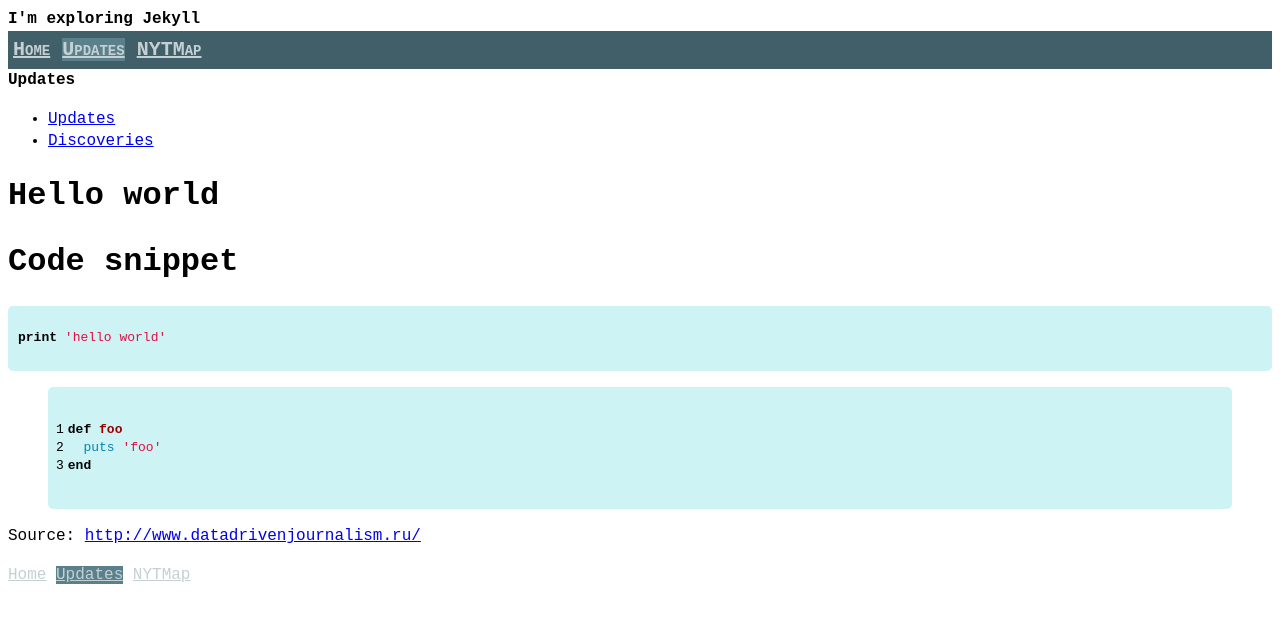
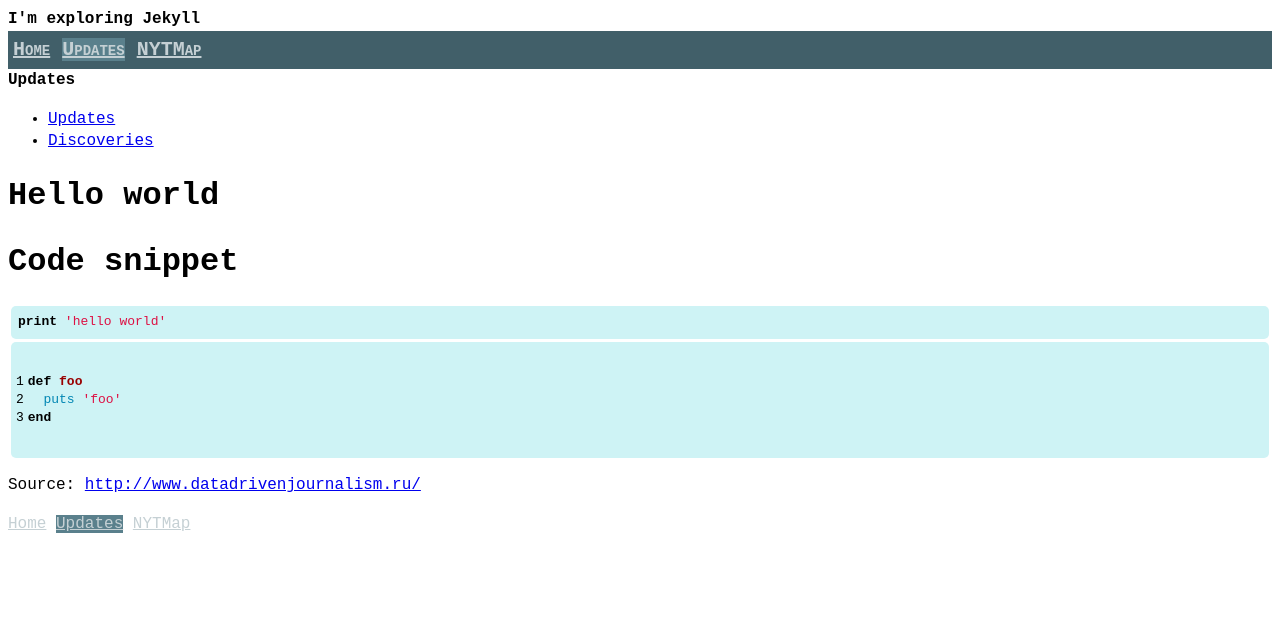
Before and after one commit to ansakoy/lusamut, a Jekyll site: the page built from _posts/discoveries/2016-01-11-code-snippet.md, in a window 1280 px wide. Shown: the top 623 px of the page. Built offline with Jekyll 4.4.1, drawn with Linux system fonts in a browser that asks for light colours; Markdown is read by kramdown in place of the engine named in the settings.

Commit message:
Update syntax.css

```diff
--- a/css/syntax.css
+++ b/css/syntax.css
@@ -1,4 +1,4 @@
-.highlight  { background: #CEF3F5; border-radius: 5px; -moz-border-radius: 5px; -webkit-border-radius: 5px; padding: 5px;}
+.highlight  { background: #CEF3F5; border-radius: 5px; -moz-border-radius: 5px; -webkit-border-radius: 5px; padding: 2px; margin: 3px;}
 .highlight .c { color: #999988; font-style: italic } /* Comment */
 .highlight .err { color: #a61717; background-color: #e3d2d2 } /* Error */
 .highlight .k { font-weight: bold } /* Keyword */
```
